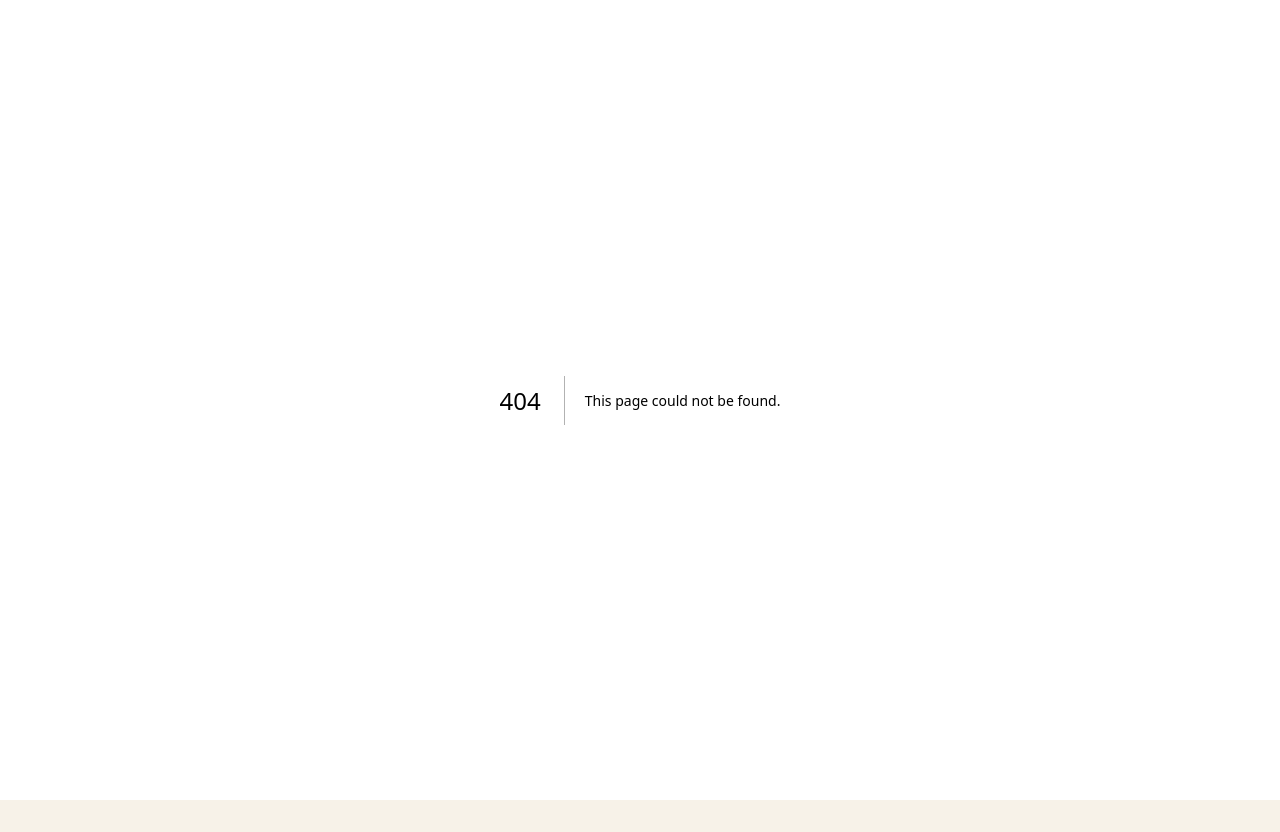
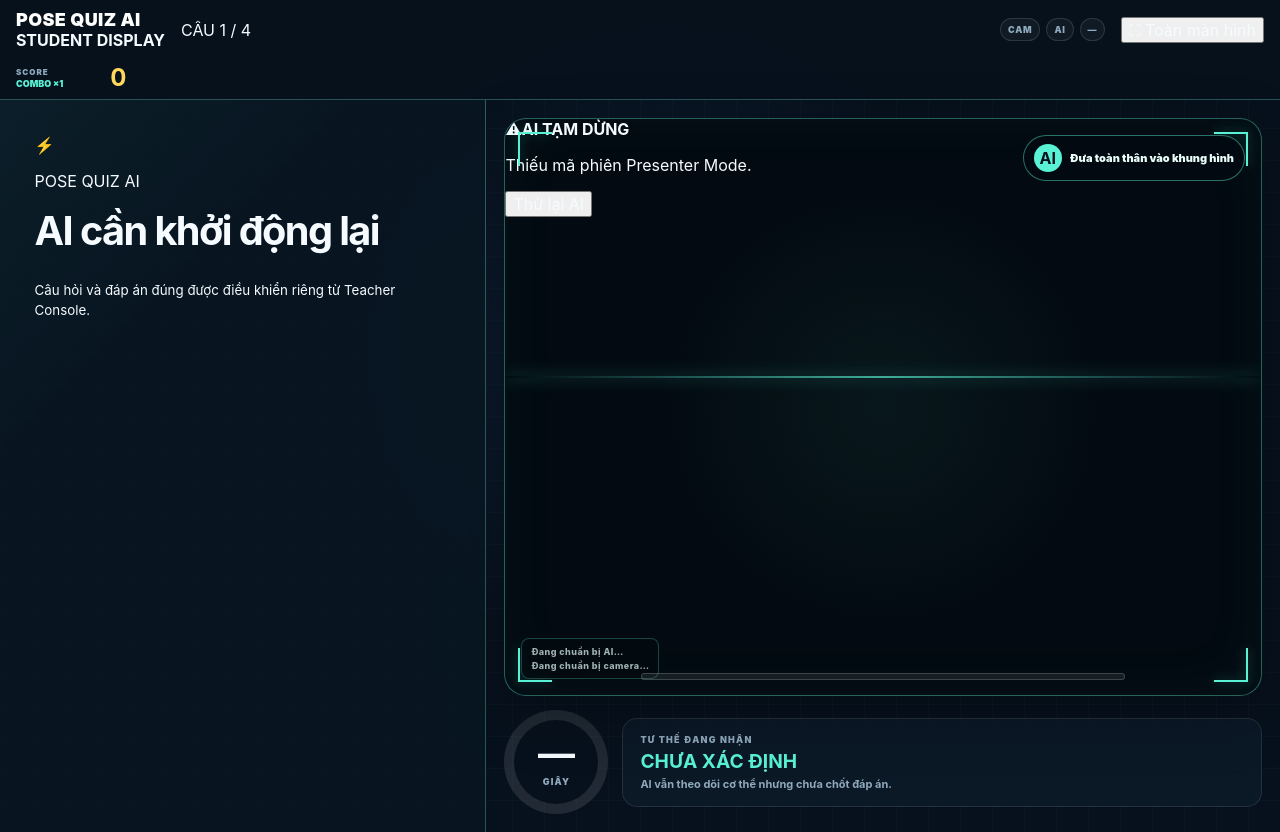
Before and after one commit to VanLung/Mini-Game, a Next.js app: page /pose-quiz/display in a window 1280 px wide. Before the commit this address had no page. Before the commit the page ends 800 px from the top, so only its background shows below. Built offline with nearby package versions, Linux system fonts and the light colour scheme.

Commit message:
feat: add Pose Quiz student display route

```diff
--- /dev/null
+++ b/app/pose-quiz/display/page.tsx
@@ -0,0 +1,5 @@
+import { PoseQuizDisplay } from "../../../components/PoseQuizDisplay";
+
+export default function PoseQuizDisplayPage() {
+  return <PoseQuizDisplay />;
+}
```
